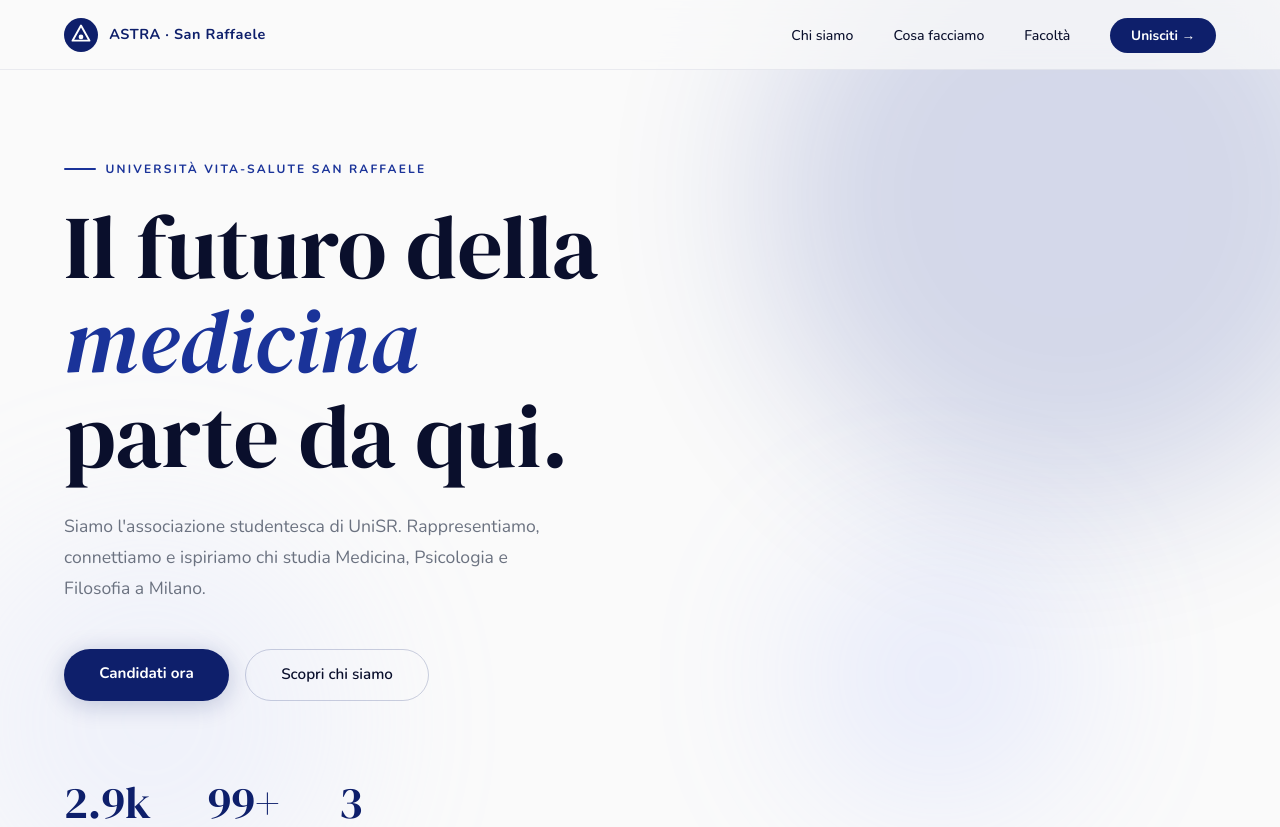
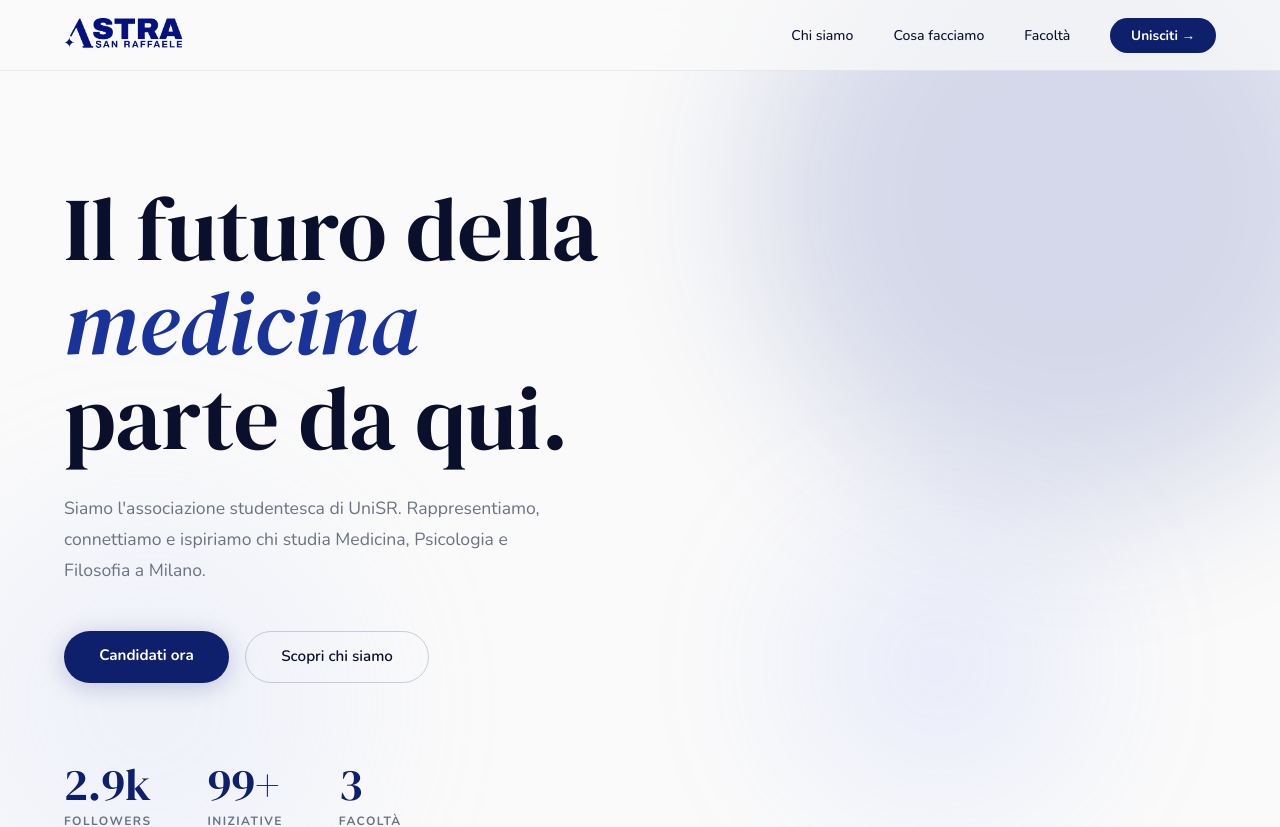
Before and after one commit to AstraSanRaffaele/Astra_Web, a Next.js app: page / in a window 1280 px wide. Shown: the top 827 px of the page. Built offline with nearby package versions, Linux system fonts and the light colour scheme.

Commit message:
Added logo

```diff
--- a/app/page.tsx
+++ b/app/page.tsx
@@ -1,15 +1,18 @@
 "use client";
 
 import { useEffect, useRef, useState } from "react";
+import Image from "next/image";
 
 // ── Inline SVG Logo ──────────────────────────────────────────────
 function AstraLogo({ size = 36 }: { size?: number }) {
   return (
-    <svg width={size} height={size} viewBox="0 0 36 36" fill="none" xmlns="http://www.w3.org/2000/svg">
-      <circle cx="18" cy="18" r="18" fill="#0E1F6B" />
-      <path d="M18 8L27 24H9L18 8Z" fill="none" stroke="white" strokeWidth="2" strokeLinejoin="round" />
-      <circle cx="18" cy="20" r="2.5" fill="white" />
-    </svg>
+    <Image
+      src="/logo.png"
+      alt="Astra logo"
+      width={size}
+      height={size}
+      style={{ objectFit: "contain" }}
+    />
   );
 }
 
@@ -145,10 +148,7 @@ export default function Home() {
           animation: "fadeDown .8s ease both",
         }}>
           <a href="#" style={{ display: "flex", alignItems: "center", gap: ".7rem", textDecoration: "none" }}>
-            <AstraLogo size={34} />
-            <span style={{ fontWeight: 700, fontSize: ".9rem", color: "var(--blue)", letterSpacing: ".04em" }}>
-              ASTRA · San Raffaele
-            </span>
+            <AstraLogo size={120} />
           </a>
 
           {/* Desktop links */}
@@ -220,8 +220,7 @@ export default function Home() {
             color:"var(--blue-mid)", marginBottom:"1.4rem",
             display:"flex", alignItems:"center", gap:".6rem", opacity:0,
           }}>
-            <span style={{ display:"block", width:32, height:2, background:"var(--blue-mid)", borderRadius:2 }} />
-            Università Vita-Salute San Raffaele
+
           </p>
 
           <h1 className="serif hero-title" style={{
@@ -461,8 +460,7 @@ export default function Home() {
           display:"flex", alignItems:"center", justifyContent:"space-between", gap:"2rem", flexWrap:"wrap",
         }}>
           <div style={{ display:"flex", alignItems:"center", gap:".6rem" }}>
-            <AstraLogo size={28} />
-            <span style={{ fontWeight:700, fontSize:".9rem", color:"var(--blue)" }}>ASTRA · San Raffaele</span>
+            <AstraLogo size={120} />
           </div>
           <ul style={{ display:"flex", gap:"2rem", listStyle:"none", flexWrap:"wrap" }}>
             {[["Instagram","https://www.instagram.com/astrasanraffaele"],["Chi siamo","#about"],["Contatti","#join"],["Privacy","#"]].map(([l,h]) => (
```
Also changed, not shown: public/logo.png (added).
